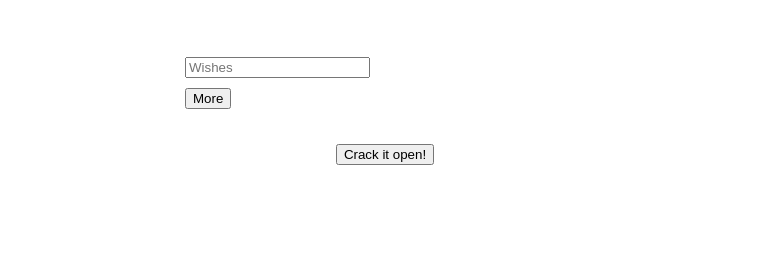
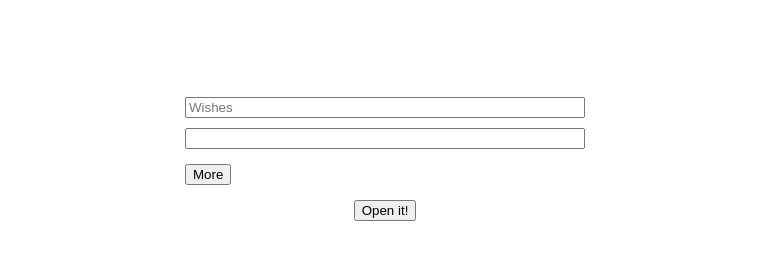
Before and after one commit to lindanorberg/Beginning, a plain HTML site: page index.html in a window 1280 px wide. Both pictures are taken after a click on the button "More". Shown: the part 275-534 px from the top of the page, without its empty margins (255-1025 px from the left). Drawn offline with nearby package versions, Linux system fonts and the light colour scheme; files whose address does not match are found by name.

Commit message:
Add JavaScript

```diff
--- a/index.html
+++ b/index.html
@@ -12,8 +12,22 @@
       <div class="inputs">
         <input placeholder="Wishes"></input>
       </div>
-      <button class="MoreOptions">More</button>
+      <button class="moreOptions">More</button>
     </div>
-    <button>Crack it open!</button>
+    <div class="resultSection"></div>
+    <button>Open it!</button>
+
+    <script src="https://code.jquery.com/jquery-3.2.1.min.js"></script>
+    <script>
+    $(function() {
+      $('.resultSection').hide()
+
+      var add_option = function() {
+        $('.inputs').append('<input></input>')
+    }
+
+    $('.moreOptions').click(add_option)
+    })
+    </script>
   </body>
 </html>
--- a/main.css
+++ b/main.css
@@ -18,12 +18,12 @@ h1 {
   width: 400px;
 }
 
-input {
+.inputs {
   margin: inherit;
+  display: flex;
+  flex-direction: column;
+}
+
+input{
   margin-top: 10px;
 }
-
-.MoreOptions {
-  margin-top: 10px;
-  margin-bottom: 20px;
-}
```
